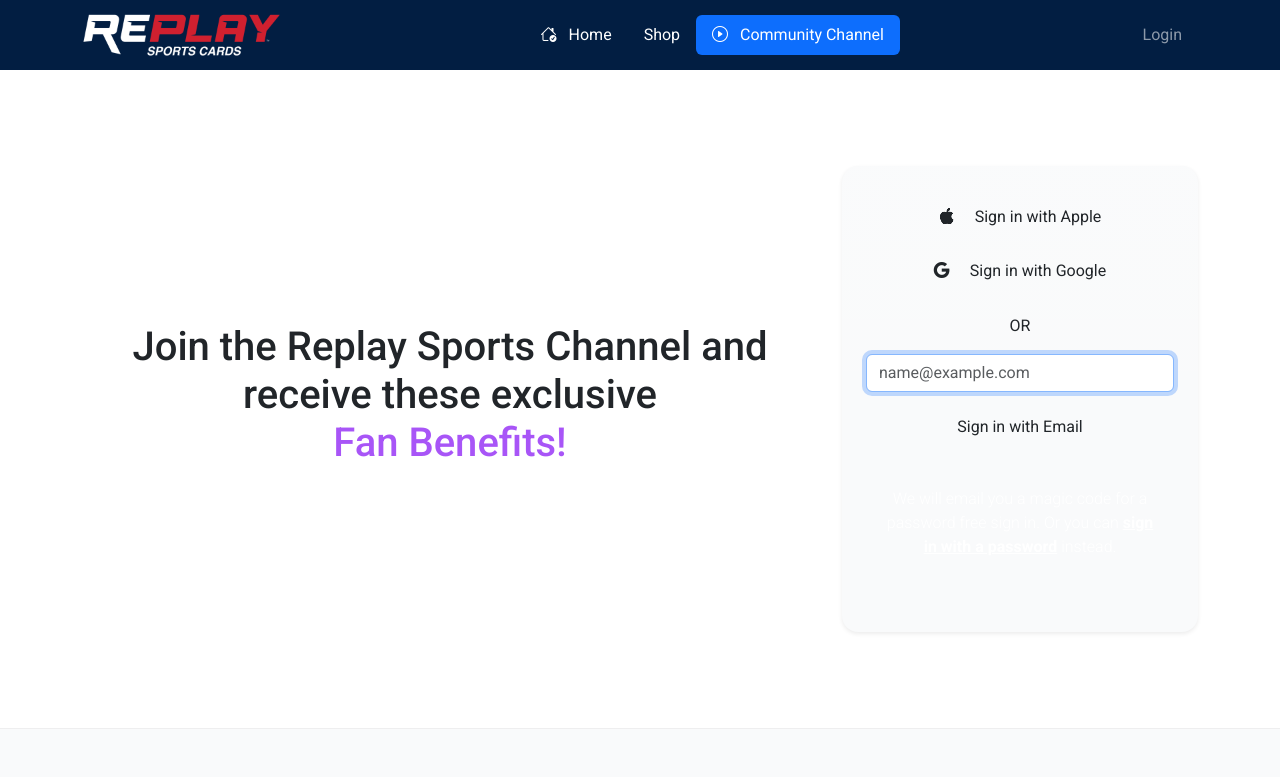
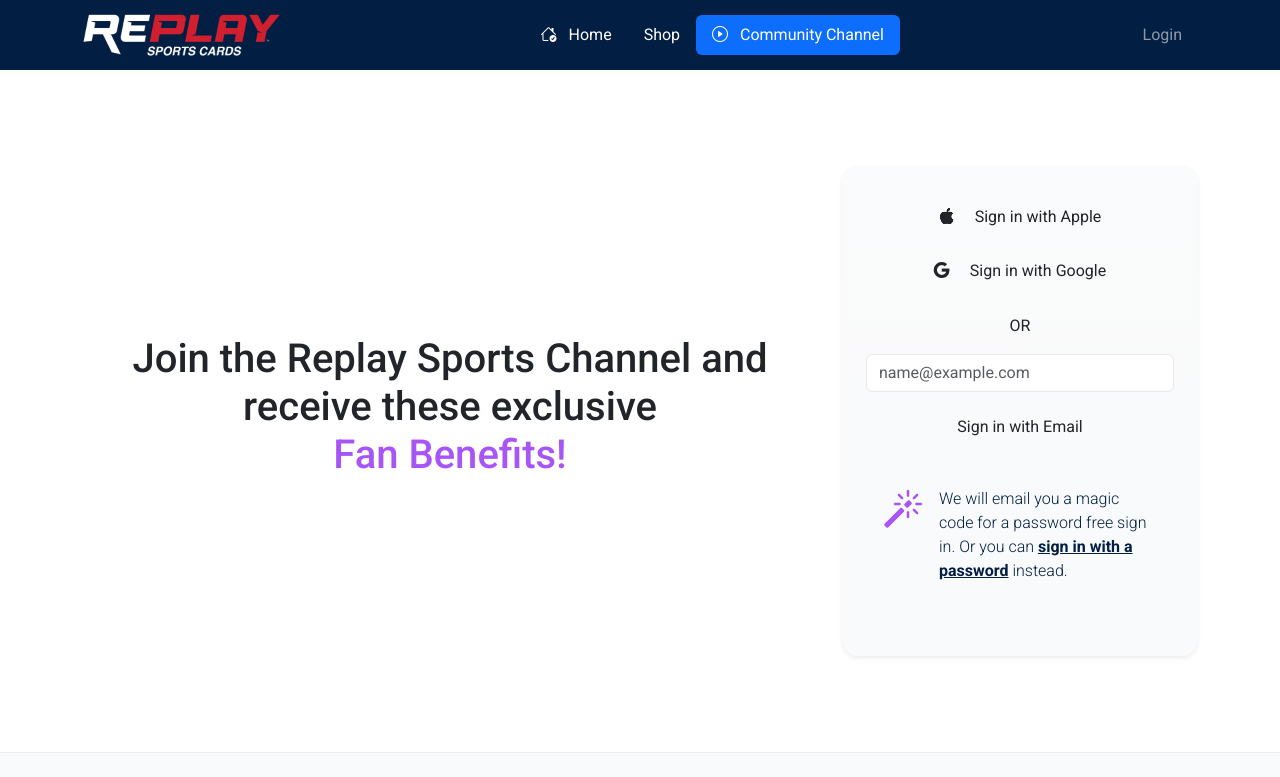
Before and after one commit to olenadm/brand-tv-next, a Next.js app: page /replay in a window 1280 px wide. Shown: the top 777 px of the page. Built offline with nearby package versions, Linux system fonts and the light colour scheme.

Commit message:
Background

```diff
--- a/app/components/ui/CreateAndShare.tsx
+++ b/app/components/ui/CreateAndShare.tsx
@@ -3,7 +3,14 @@
 
 export default function CreateAndShare() {
   return (
-    <aside className="bg-primary bg-gradient  p-4 p-sm-5 p-lg-3 p-xl-4">
+    <aside
+      className="bg-primary bg-gradient  p-4 p-sm-5 p-lg-3 p-xl-4"
+      style={{
+        backgroundImage: 'url("/contact-bg.png")!important',
+        backgroundSize: "cover",
+        backgroundRepeat: "no-repeat",
+      }}
+    >
       <div className="container">
         <div className="row mt-3 mb-5 align-items-center justify-content-center">
           <div className="col-12 col-md-12 text-center">
--- a/app/components/ui/TopLoginForm.tsx
+++ b/app/components/ui/TopLoginForm.tsx
@@ -33,7 +33,6 @@
                 type="email"
                 className="form-control my-2"
                 placeholder="name@example.com"
-                autoFocus
                 required
               />
 
@@ -46,7 +45,10 @@
                 Sign in with Email
               </button>
 
-              <Alert variant="success" className="text-white rounded-4 mt-3">
+              <Alert variant="success" className="text-dark text-start rounded-4 mt-3 d-flex justyfy-items-center">
+                <div>
+                  <i className="bi bi-magic text-primary display-6 me-3"></i>
+                </div>
                 <p className="fw-light">
                   We will email you a magic code for a password free sign in. Or
                   you can{" "}
--- a/app/replay/globals.scss
+++ b/app/replay/globals.scss
@@ -5,14 +5,16 @@
   "primary": #e60e2d,
   "dark": #021e42,
   "light": rgb(249 250 251 / 1),
-  "secondary": rgb(249 250 251 / 1),
+
   "default": rgba(0, 0, 0, 0.08),
+  "secondary": #f3f6ff,
 );
 
 $border: 1px solid rgb(17 24 39 / 0.05);
 $border-color: rgb(17 24 39 / 0.07);
 $light: rgb(249 250 251 / 1);
 $success: #729c69;
+$secondary: #f3f6ff;
 $dark: #021e42;
 $navbar-light-color: rgb(17 24 39);
 $navbar-dark-color: #fff;
@@ -54,14 +56,14 @@
   letter-spacing: -0.025em !important;
 }
 
-.hero {
-  /*background-color: $hero-gradient-start;
+/*.hero {
+  background-color: $hero-gradient-start;
   background-image: linear-gradient(
     75deg,
     $hero-gradient-start 10%,
     $hero-gradien-end 60%
-  );*/
-}
+  );
+}*/
 
 .alert {
   border: $border;
@@ -71,7 +73,7 @@
   background-color: $light;
 }
 .alert-success {
-  background-color: $success;
+  background-color: #f3f6ff;
 }
 
 
@@ -193,7 +195,7 @@
   }
 
   .icon-shape{
-    right: 0;
+    right: 10px;
     width: 90px;
     height: 90px;
     top: -45px;
```
Also changed, not shown: public/contact-bg.png (added).
